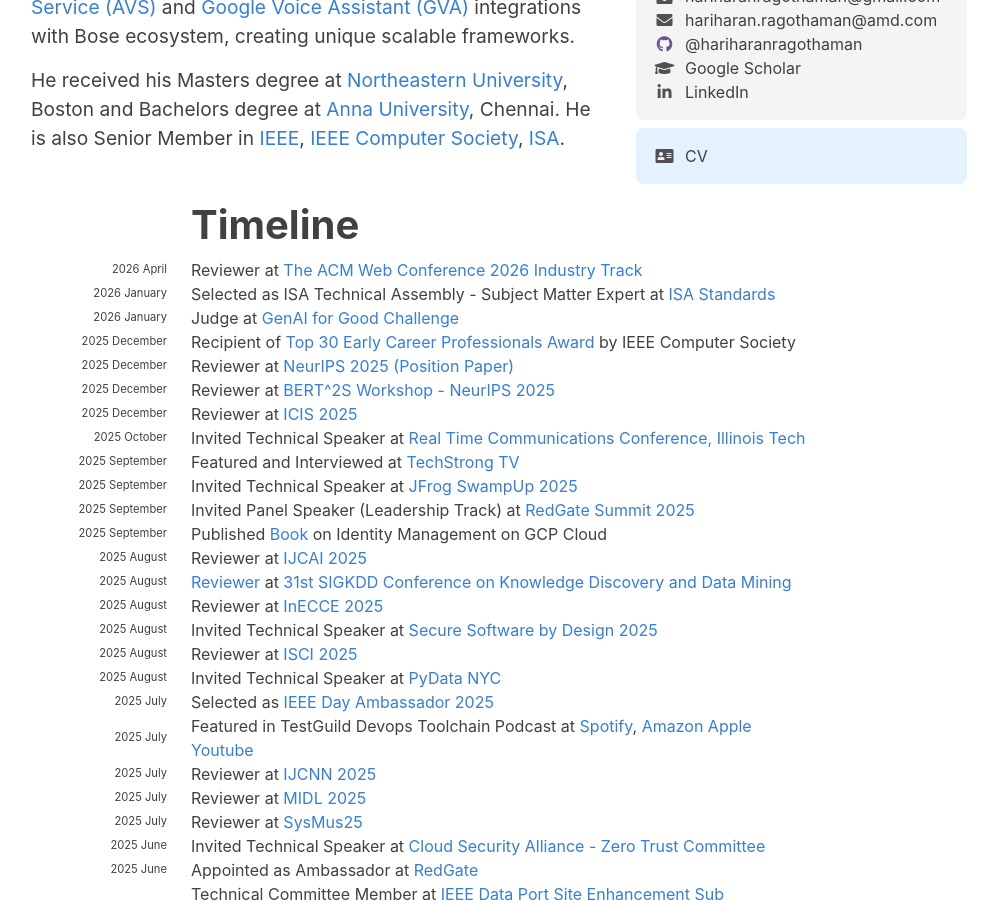
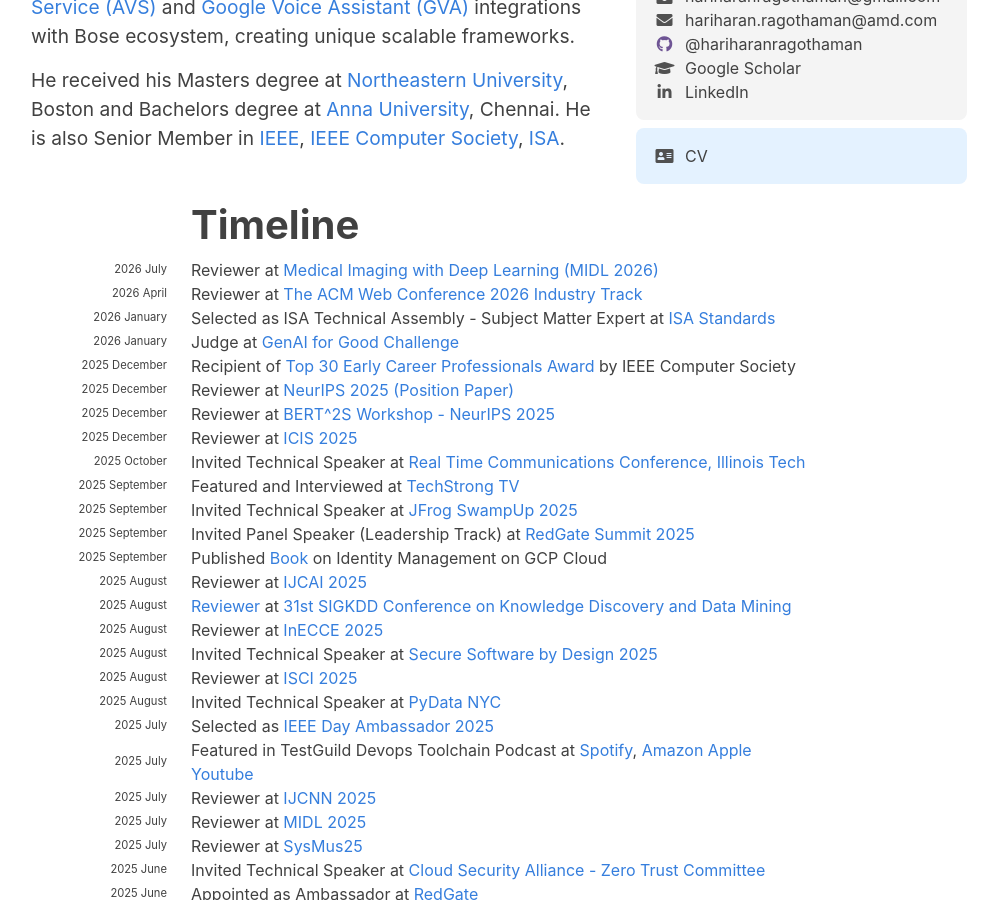
Before and after one commit to hariharanragothaman/hariharanragothaman.github.io, a Jekyll site: the page built from index.md, in a window 1280 px wide and 900 px high, scrolled down 628 px. Shown: the whole window, without its empty margins (141-1139 px from the left). Built offline with Jekyll 4.4.1, drawn with Linux system fonts in a browser that asks for light colours; nearby versions of some CDN libraries; some web fonts are replaced.

Commit message:
Updates and Polishes

```diff
--- a/_data/news.yaml
+++ b/_data/news.yaml
@@ -3,6 +3,10 @@
 # For other events 'month' is exactly when the event occured.
 
 #-------------------------------------------- April  ------------------------------------------------------------------------------------------------------------------------------------------------------
+
+- year: 2026
+  year-extra: July
+  description: Reviewer at  <a href="https://2026.midl.io/"> Medical Imaging with Deep Learning (MIDL 2026) </a>
 
 - year: 2026
   year-extra: April
```
